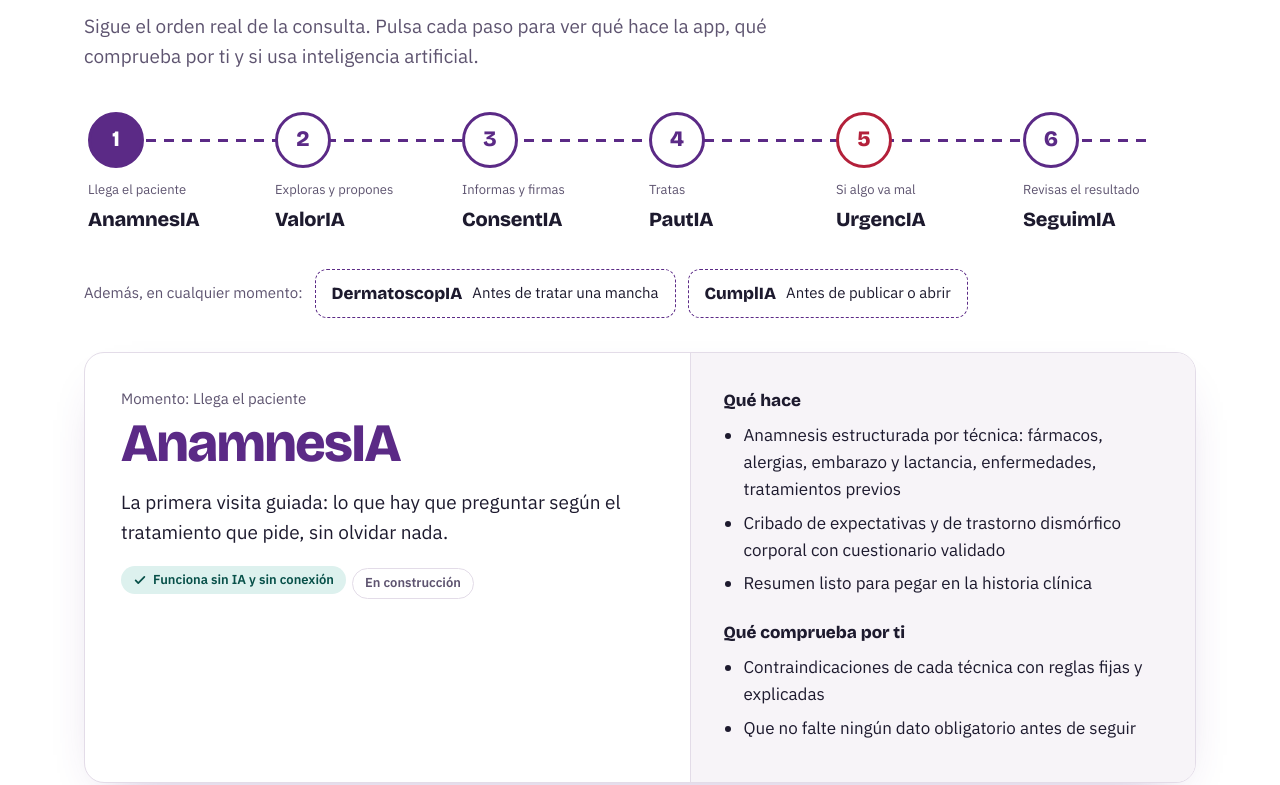
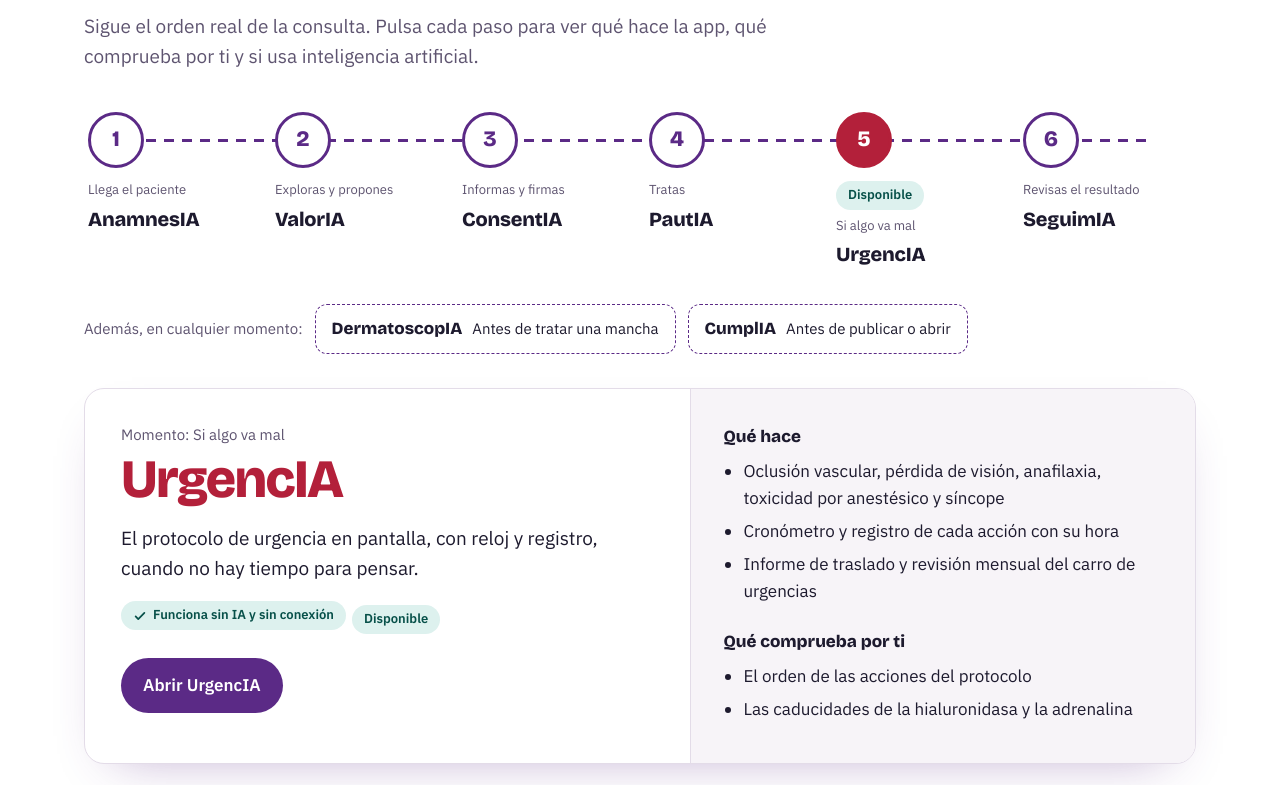
Before and after one commit to fborrasumh/kitesteticia, a plain HTML site: page index.html in a window 1280 px wide. Shown: the part 904-1689 px from the top of the page. Drawn offline with nearby package versions, Linux system fonts and the light colour scheme.

Commit message:
UrgencIA disponible

```diff
--- a/index.html
+++ b/index.html
@@ -232,6 +232,7 @@ const IC = {
 };
 /* apps del recorrido: [id, ¿urgencia?] — el texto está en T */
 const PASOS = ['anamnesia','valoria','consentia','pautia','urgencia','seguimia'];
+const DISP = {urgencia: 'https://fborrasumh.github.io/urgencia/'};
 const TRANSV = ['dermatoscopia','cumplia'];
 const COMPL = [['esteticia',1],['evidentia'],['doctoralia'],['prismia'],['mentoria'],['manuscriptor'],['posteria'],['esquemia']];
 const T = {
@@ -247,7 +248,7 @@ const T = {
   rutaLead:'Sigue el orden real de la consulta. Pulsa cada paso para ver qué hace la app, qué comprueba por ti y si usa inteligencia artificial.',
   transv:'Además, en cualquier momento:',
   momento:'Momento', hace:'Qué hace', comprueba:'Qué comprueba por ti', usa:'Cómo funciona',
-  sinIA:'Funciona sin IA y sin conexión', conIA:'IA opcional para redactar, con tu clave', estado:'En construcción',
+  sinIA:'Funciona sin IA y sin conexión', conIA:'IA opcional para redactar, con tu clave', estado:'En construcción', disp:'Disponible', abrir:'Abrir',
   apps:{
    anamnesia:{n:'AnamnesIA',cuando:'Llega el paciente',que:'La primera visita guiada: lo que hay que preguntar según el tratamiento que pide, sin olvidar nada.',hace:['Anamnesis estructurada por técnica: fármacos, alergias, embarazo y lactancia, enfermedades, tratamientos previos','Cribado de expectativas y de trastorno dismórfico corporal con cuestionario validado','Resumen listo para pegar en la historia clínica'],comp:['Contraindicaciones de cada técnica con reglas fijas y explicadas','Que no falte ningún dato obligatorio antes de seguir'],ia:0},
    valoria:{n:'ValorIA',cuando:'Exploras y propones',que:'El diagnóstico facial por tercios y por capas convertido en un plan por fases que la paciente entiende.',hace:['Exploración guiada en reposo y con el gesto','Escalas de Fitzpatrick, Glogau y gravedad de arrugas','Plan por fases, de la causa al síntoma, con su presupuesto'],comp:['Que el plan trate el soporte antes que el surco','Las zonas de riesgo que afectan a cada técnica propuesta'],ia:0},
@@ -297,7 +298,7 @@ const T = {
   rutaLead:'Follow the real order of the consultation. Select each step to see what the app does, what it checks for you and whether it uses artificial intelligence.',
   transv:'And at any moment:',
   momento:'Moment', hace:'What it does', comprueba:'What it checks for you', usa:'How it works',
-  sinIA:'Works without AI and offline', conIA:'Optional AI for writing, with your key', estado:'In development',
+  sinIA:'Works without AI and offline', conIA:'Optional AI for writing, with your key', estado:'In development', disp:'Available', abrir:'Open',
   apps:{
    anamnesia:{n:'AnamnesIA',cuando:'The patient arrives',que:'A guided first visit: what to ask for the treatment requested, with nothing left out.',hace:['Structured history by technique: drugs, allergies, pregnancy and breastfeeding, illnesses, previous treatments','Screening for expectations and body dysmorphic disorder with a validated questionnaire','A summary ready to paste into the clinical record'],comp:['Contraindications for each technique with fixed, explained rules','That no mandatory item is missing before moving on'],ia:0},
    valoria:{n:'ValorIA',cuando:'You examine and propose',que:'Facial assessment by thirds and layers turned into a phased plan the patient understands.',hace:['Guided examination at rest and on animation','Fitzpatrick, Glogau and wrinkle severity scales','A phased plan, from cause to symptom, with its estimate'],comp:['That the plan treats support before the fold','The danger zones that affect each proposed technique'],ia:0},
@@ -347,7 +348,7 @@ const T = {
   rutaLead:'Siga a ordem real da consulta. Selecione cada passo para ver o que a app faz, o que verifica por si e se usa inteligência artificial.',
   transv:'E, em qualquer momento:',
   momento:'Momento', hace:'O que faz', comprueba:'O que verifica por si', usa:'Como funciona',
-  sinIA:'Funciona sem IA e sem ligação', conIA:'IA opcional para redigir, com a sua chave', estado:'Em construção',
+  sinIA:'Funciona sem IA e sem ligação', conIA:'IA opcional para redigir, com a sua chave', estado:'Em construção', disp:'Disponível', abrir:'Abrir',
   apps:{
    anamnesia:{n:'AnamnesIA',cuando:'Chega o doente',que:'A primeira consulta guiada: o que perguntar segundo o tratamento pedido, sem esquecer nada.',hace:['Anamnese estruturada por técnica: fármacos, alergias, gravidez e amamentação, doenças, tratamentos prévios','Rastreio de expectativas e de perturbação dismórfica corporal com questionário validado','Resumo pronto a colar no processo clínico'],comp:['Contraindicações de cada técnica com regras fixas e explicadas','Que não falte nenhum dado obrigatório antes de avançar'],ia:0},
    valoria:{n:'ValorIA',cuando:'Examina e propõe',que:'O diagnóstico facial por terços e por camadas convertido num plano por fases que a doente compreende.',hace:['Exame guiado em repouso e com o gesto','Escalas de Fitzpatrick, Glogau e gravidade das rugas','Plano por fases, da causa ao sintoma, com o seu orçamento'],comp:['Que o plano trate o suporte antes do sulco','As zonas de risco que afetam cada técnica proposta'],ia:0},
@@ -386,7 +387,7 @@ const T = {
   pie:'Kit EstéticIA para os estudantes do Mestrado de Formação Permanente em Medicina Estética Integral e Antienvelhecimento (UMH). Licença MIT.'
  }
 };
-let L = 'es', SEL = 'anamnesia';
+let L = 'es', SEL = 'urgencia';
 const esc = s => String(s).replace(/[&<>"]/g, c => ({'&':'&amp;','<':'&lt;','>':'&gt;','"':'&quot;'}[c]));
 const $ = id => document.getElementById(id);
 function pinta() {
@@ -395,12 +396,12 @@ function pinta() {
   document.querySelectorAll('[data-t]').forEach(el => { el.textContent = t[el.dataset.t]; });
   document.querySelectorAll('[data-t-aria]').forEach(el => el.setAttribute('aria-label', t[el.dataset.tAria]));
   document.querySelectorAll('.langs button').forEach(b => b.setAttribute('aria-pressed', b.dataset.lang === L));
-  $('pasos').innerHTML = PASOS.map((id, i) => { const a = t.apps[id]; return `<li class="paso${a.urg ? ' urg' : ''}"><button type="button" data-app="${id}" aria-pressed="${SEL === id}" aria-controls="ficha"><span class="num">${i + 1}</span><span class="cuando">${esc(a.cuando)}</span><span class="app">${esc(a.n)}</span></button></li>`; }).join('');
+  $('pasos').innerHTML = PASOS.map((id, i) => { const a = t.apps[id]; return `<li class="paso${a.urg ? ' urg' : ''}"><button type="button" data-app="${id}" aria-pressed="${SEL === id}" aria-controls="ficha"><span class="num">${i + 1}</span>${DISP[id] ? `<span class="chip sin" style="margin:0 0 6px">${esc(t.disp)}</span>` : ''}<span class="cuando">${esc(a.cuando)}</span><span class="app">${esc(a.n)}</span></button></li>`; }).join('');
   $('transv').innerHTML = `<span style="align-self:center;color:var(--gris);font-size:15px">${esc(t.transv)}</span>` + TRANSV.map(id => `<button type="button" data-app="${id}" aria-pressed="${SEL === id}" aria-controls="ficha"><b>${esc(t.apps[id].n)}</b><span>${esc(t.apps[id].cuando)}</span></button>`).join('');
   const a = t.apps[SEL];
   $('ficha').className = 'ficha' + (a.urg ? ' es-urg' : '');
   $('ficha').innerHTML = `<div class="izq"><p class="momento">${esc(t.momento)}: ${esc(a.cuando)}</p><h3 class="nombre">${esc(a.n)}</h3><p class="que">${esc(a.que)}</p>
-      <div><span class="chip ${a.ia ? 'con' : 'sin'}">${a.ia ? IC.con : IC.sin}${esc(a.ia ? t.conIA : t.sinIA)}</span><span class="chip est">${esc(t.estado)}</span></div></div>
+      <div><span class="chip ${a.ia ? 'con' : 'sin'}">${a.ia ? IC.con : IC.sin}${esc(a.ia ? t.conIA : t.sinIA)}</span>${DISP[SEL] ? `<span class="chip sin">${esc(t.disp)}</span>` : `<span class="chip est">${esc(t.estado)}</span>`}</div>${DISP[SEL] ? `<a class="cta" style="margin-top:18px" href="${DISP[SEL]}" target="_blank" rel="noopener">${esc(t.abrir)} ${esc(a.n)}</a>` : ''}</div>
     <div class="der"><div class="bloque"><h3>${esc(t.hace)}</h3><ul>${a.hace.map(x => `<li>${esc(x)}</li>`).join('')}</ul></div>
       <div class="bloque"><h3>${esc(t.comprueba)}</h3><ul>${a.comp.map(x => `<li>${esc(x)}</li>`).join('')}</ul></div></div>`;
   $('tres').innerHTML = t.reglas.map(([c, g, p]) => `<div class="regla"><div class="raya" style="background:${c}"></div><p class="grande">${esc(g)}</p><p>${esc(p)}</p></div>`).join('');
```
